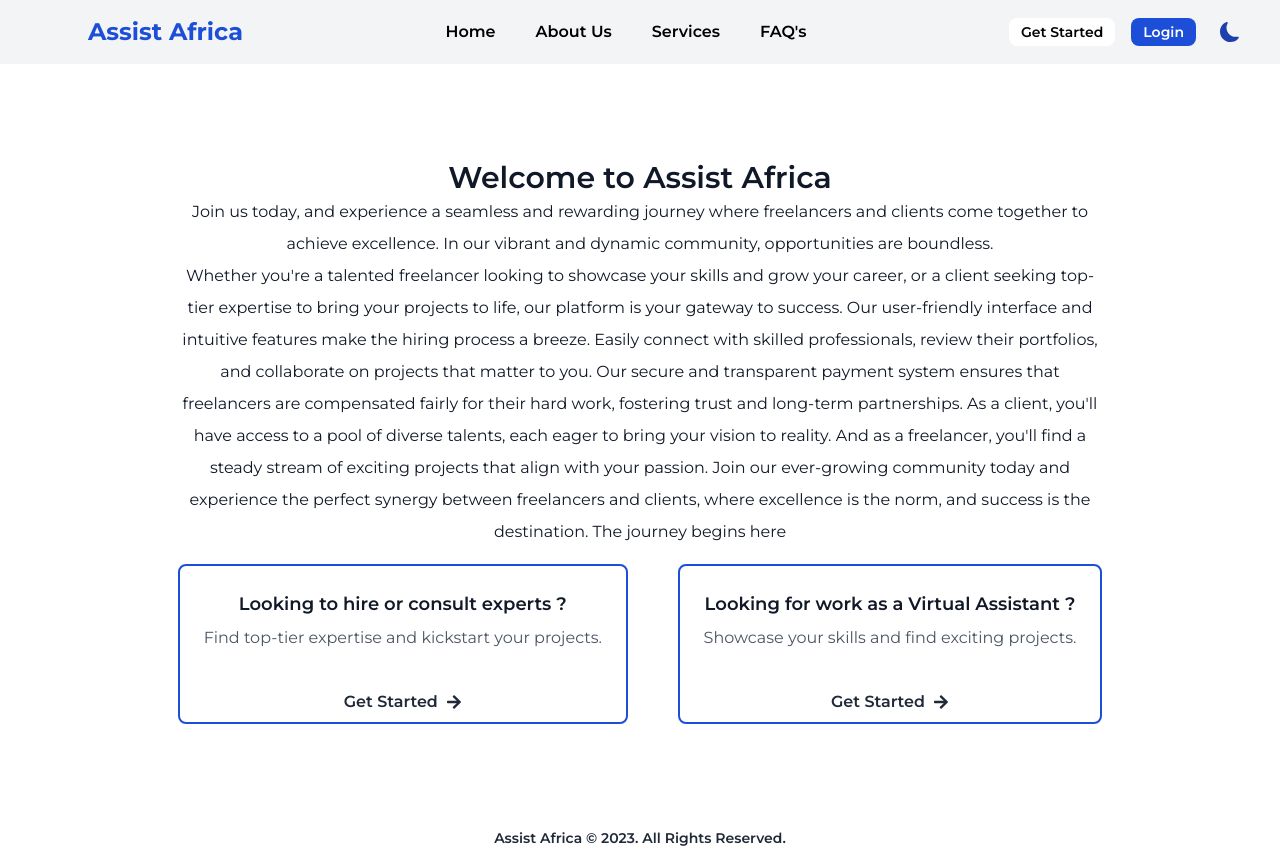
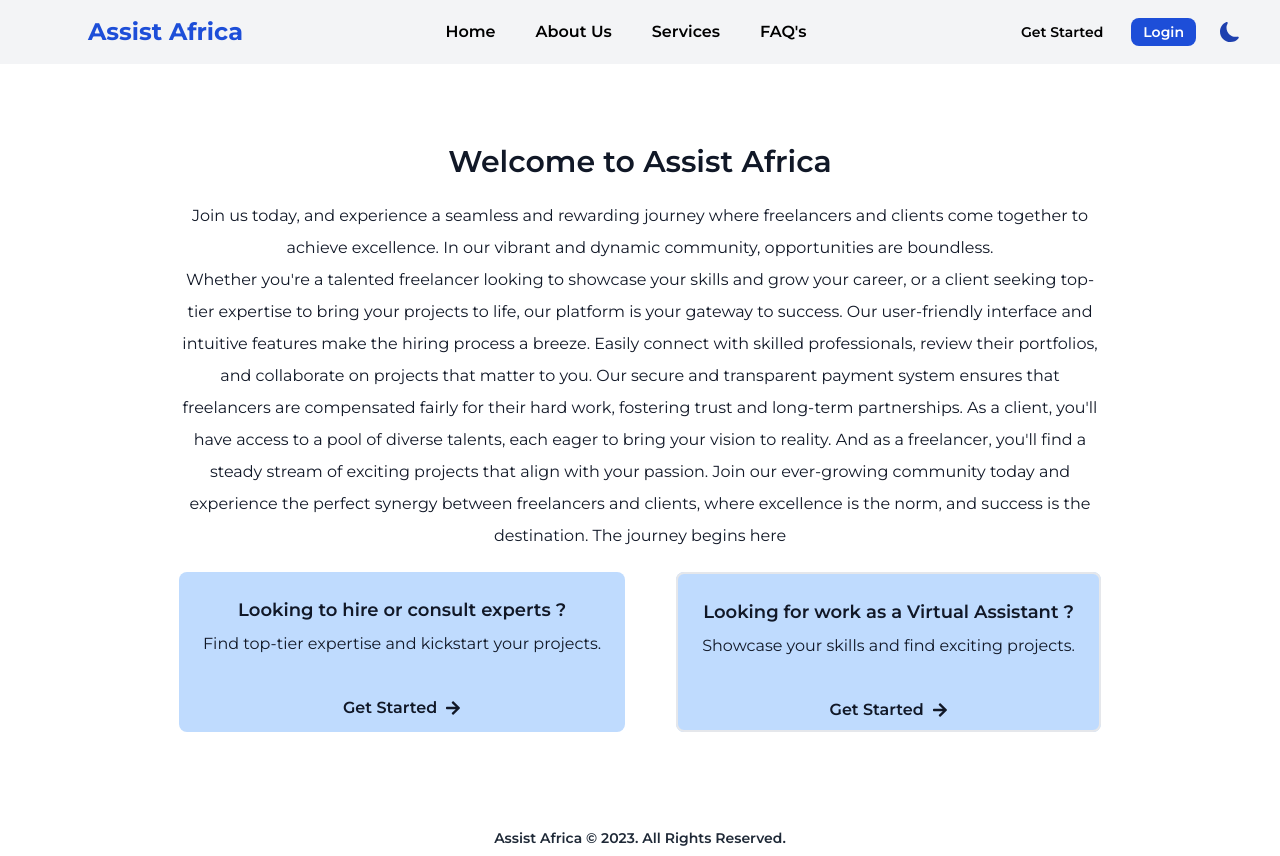
Before and after one commit to Company-XY/Client, a React (Vite) app: page /register in a window 1280 px wide. Built offline with nearby package versions, Linux system fonts and the light colour scheme.

Commit message:
'finalsss'

```diff
--- a/src/components/Header/NewHeader.jsx
+++ b/src/components/Header/NewHeader.jsx
@@ -455,7 +455,7 @@ const Header = () => {
                   <div className="flex space-x-4 text-sm font-medium">
                     <RouterLink
                       to="/register"
-                      className="hidden sm:grid place-items-center text-md py-1 px-3 bg-white hover:bg-blue-700 rounded-lg hover:text-white font-semibold"
+                      className="hidden sm:grid place-items-center text-md py-1 px-3 bg-inherit hover:bg-blue-700 rounded-lg hover:text-white font-semibold"
                     >
                       Get Started
                     </RouterLink>
--- a/src/pages/Dashboard/Client/Profile/createProfile.jsx
+++ b/src/pages/Dashboard/Client/Profile/createProfile.jsx
@@ -181,7 +181,9 @@ const CreateProfile = () => {
                   id="phoneDigits"
                   name="phoneDigits"
                   required
-                  placeholder="Enter Phone Number"
+                  minLength={9}
+                  maxLength={9}
+                  placeholder="700000000"
                   onChange={(e) => setPhoneDigits(e.target.value)}
                   className="w-2/3 p-2 border border-gray-300 rounded-md focus-outline"
                 />
--- a/src/pages/Dashboard/Freelancer/Profile/createProfile.jsx
+++ b/src/pages/Dashboard/Freelancer/Profile/createProfile.jsx
@@ -211,7 +211,7 @@ const CreateProfile = () => {
                   required
                   minLength={9}
                   maxLength={9}
-                  placeholder="Enter Phone Number"
+                  placeholder="700000000"
                   onChange={(e) => setPhoneDigits(e.target.value)}
                   className="w-2/3 p-2 border border-gray-300 rounded-md focus-outline"
                 />
--- a/src/pages/Register/Register.jsx
+++ b/src/pages/Register/Register.jsx
@@ -4,15 +4,15 @@ import { FaArrowRight } from "react-icons/fa";
 const Register = () => {
   return (
     <main className="bg-cover bg-center h-screen w-full sm:px-5 md:px-10 mt-5 grid place-items-center text-gray-900">
-      <div className="md:px-24 px-2 mt-10 pt-5">
-        <h2 className="font-semibold text-3xl text-center">
+      <div className="md:px-24 px-2 mt-4 pt-5">
+        <h2 className="font-semibold text-3xl text-center my-3 py-2">
           Welcome to Assist Africa
         </h2>
         <p className="leading-8 px-1 md:px-10 text-center">
           Join us today, and experience a seamless and rewarding journey where
           freelancers and clients come together to achieve excellence. In our
           vibrant and dynamic community, opportunities are boundless.
-          <span className="hidden md:flex">
+          <span className="hidden md:flex leading-8">
             Whether you're a talented freelancer looking to showcase your skills
             and grow your career, or a client seeking top-tier expertise to
             bring your projects to life, our platform is your gateway to
@@ -30,39 +30,45 @@ const Register = () => {
             success is the destination. The journey begins here
           </span>
         </p>
-        <section className="flex flex-col gap-6 justify-center md:flex-row md:justify-evenly m-4">
-          <Link to="/register/client">
-            <div className="border-2 rounded-lg border-blue-700 hover:border-blue-400 transition duration-300">
-              <div className="bg-snow-100 hover:bg-blue-400 p-6">
+        <section className="flex flex-col gap-6 justify-center md:flex-row md:justify-evenly m-4 my-5">
+          <Link
+            to="/register/client"
+            className="bg-blue-200 hover:bg-blue-600 hover:text-white rounded-lg transition duration-300"
+          >
+            <div className="rounded-lg">
+              <div className="p-6">
                 <h2 className="font-semibold text-lg mb-2 text-center">
                   Looking to hire or consult experts ?
                 </h2>
-                <p className="text-gray-600">
+                <p className="">
                   Find top-tier expertise and kickstart your projects.
                 </p>
               </div>
-              <div className="hidden md:flex hover:bg-blue-600 justify-center space-x-2 mt-2 items-center py-2">
-                <span className="text-gray-800 font-semibold">Get Started</span>
-                <FaArrowRight className="transform group-hover:-rotate-90 text-gray-800 transition-all duration-300" />
+              <div className="hidden md:flex justify-center space-x-2 mt-2 items-center py-2">
+                <span className="font-semibold">Get Started</span>
+                <FaArrowRight className="transform group-hover:-rotate-90 transition-all duration-300" />
               </div>
             </div>
           </Link>
           <span className="md:hidden grid place-items-center font-semibold text-blue-700">
             OR
           </span>
-          <Link to="/register/freelancer">
-            <div className="border-2 rounded-lg border-blue-700 hover:border-blue-400 transition duration-300">
-              <div className="bg-snow-100 hover:bg-blue-400 p-6">
+          <Link
+            to="/register/freelancer"
+            className="bg-blue-200 hover:bg-blue-600 hover:text-white rounded-lg transition duration-300"
+          >
+            <div className="border-2 rounded-lg">
+              <div className="p-6">
                 <h2 className="font-semibold text-lg mb-2 text-center">
                   Looking for work as a Virtual Assistant ?
                 </h2>
-                <p className="text-gray-600">
+                <p className="">
                   Showcase your skills and find exciting projects.
                 </p>
               </div>
-              <div className="hidden md:flex hover:bg-blue-600 justify-center space-x-2 mt-2 items-center py-2">
-                <span className="text-gray-800 font-semibold">Get Started</span>
-                <FaArrowRight className="transform group-hover:-rotate-90 text-gray-800 transition-all duration-300" />
+              <div className="hidden md:flex justify-center space-x-2 mt-2 items-center py-2">
+                <span className="font-semibold">Get Started</span>
+                <FaArrowRight className="transform group-hover:-rotate-90 transition-all duration-300" />
               </div>
             </div>
           </Link>
--- a/src/pages/Register/clientRegister.jsx
+++ b/src/pages/Register/clientRegister.jsx
@@ -151,11 +151,45 @@ const ClientRegister = () => {
               } appearance-none h-6 w-6 border border-gray-300 rounded-md checked:bg-blue-800 checked:border-transparent focus:outline-none`}
             />
           </div>
-          {error && <p className="text-red-400 py-2 my-2">{error}</p>}
+          {error && (
+            <div className="mt-2 flex items-center justify-center space-x-2 bg-red-200 text-red-700 font-semibold px-4 py-2 rounded-md">
+              <svg
+                xmlns="http://www.w3.org/2000/svg"
+                className="h-6 w-6 inline-block"
+                fill="none"
+                viewBox="0 0 24 24"
+                stroke="currentColor"
+              >
+                <path
+                  strokeLinecap="round"
+                  strokeLinejoin="round"
+                  strokeWidth={2}
+                  d="M6 18L18 6M6 6l12 12"
+                />
+              </svg>
+              <span>{error}</span>
+            </div>
+          )}
           {passwordError && (
-            <p className="text-red-400 py-2 my-2">{passwordError}</p>
+            <div className="mt-2 flex items-center justify-center space-x-2 bg-red-200 text-red-700 font-semibold px-4 py-2 rounded-md">
+              <svg
+                xmlns="http://www.w3.org/2000/svg"
+                className="h-6 w-6 inline-block"
+                fill="none"
+                viewBox="0 0 24 24"
+                stroke="currentColor"
+              >
+                <path
+                  strokeLinecap="round"
+                  strokeLinejoin="round"
+                  strokeWidth={2}
+                  d="M6 18L18 6M6 6l12 12"
+                />
+              </svg>
+              <span>{passwordError}</span>
+            </div>
           )}
-          <div className="w-full text-center grid place-items-center my-4 py-2">
+          <div className="w-full text-center grid place-items-center my-2 py-2">
             <button
               type="submit"
               className="w-full bg-blue-700 hover:bg-blue-800 h-fit grid place-items-center text-white font-medium py-2 rounded-lg"
--- a/src/pages/Register/freelancerRegister.jsx
+++ b/src/pages/Register/freelancerRegister.jsx
@@ -156,11 +156,45 @@ const FreelancerRegister = () => {
               } appearance-none h-6 w-6 border border-gray-300 rounded-md checked:bg-blue-800 checked:border-transparent focus:outline-none`}
             />
           </div>
-          {error && <p className="text-red-400 py-2 my-2">{error}</p>}
+          {error && (
+            <div className="mt-2 flex items-center justify-center space-x-2 bg-red-200 text-red-700 font-semibold px-4 py-2 rounded-md">
+              <svg
+                xmlns="http://www.w3.org/2000/svg"
+                className="h-6 w-6 inline-block"
+                fill="none"
+                viewBox="0 0 24 24"
+                stroke="currentColor"
+              >
+                <path
+                  strokeLinecap="round"
+                  strokeLinejoin="round"
+                  strokeWidth={2}
+                  d="M6 18L18 6M6 6l12 12"
+                />
+              </svg>
+              <span>{error}</span>
+            </div>
+          )}
           {passwordError && (
-            <p className="text-red-400 py-2 my-2">{passwordError}</p>
+            <div className="mt-2 flex items-center justify-center space-x-2 bg-red-200 text-red-700 font-semibold px-4 py-2 rounded-md">
+              <svg
+                xmlns="http://www.w3.org/2000/svg"
+                className="h-6 w-6 inline-block"
+                fill="none"
+                viewBox="0 0 24 24"
+                stroke="currentColor"
+              >
+                <path
+                  strokeLinecap="round"
+                  strokeLinejoin="round"
+                  strokeWidth={2}
+                  d="M6 18L18 6M6 6l12 12"
+                />
+              </svg>
+              <span>{passwordError}</span>
+            </div>
           )}
-          <div className="w-full text-center grid place-items-center my-4 py-2">
+          <div className="w-full text-center grid place-items-center my-2 py-2">
             <button
               type="submit"
               className="w-full bg-blue-700 hover:bg-blue-800 h-fit grid place-items-center text-white font-medium py-2 rounded-lg"
```
